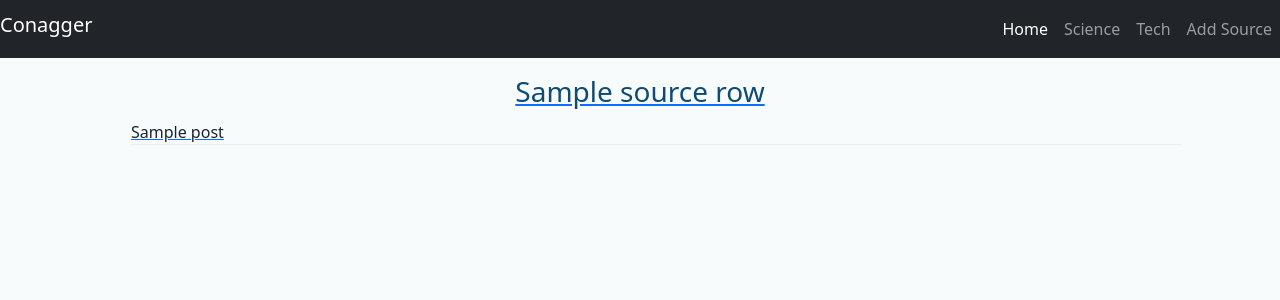
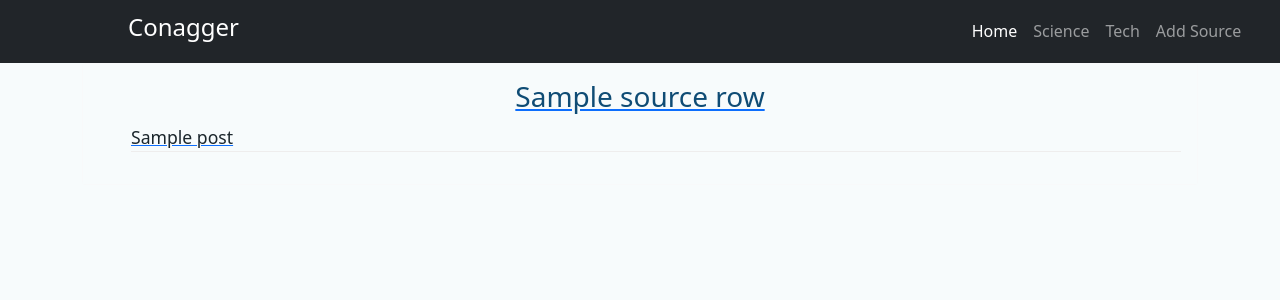
Before and after one commit to adityabansal99/Conagger, a Flask app: template components/templates/base.htm in a window 1280 px wide. Shown: the top 300 px of the page. Run offline with Flask 2, Linux system fonts and the light colour scheme; the template is opened without the code that fills it: most values are stand-ins (such as "Sample title", 1, 10 or a date in 2020).

Commit message:
Minor refactoring

```diff
--- a/components/source.py
+++ b/components/source.py
@@ -157,6 +157,10 @@ class TheVerge(Source):
             for link in self._soup.select("div.c-seven-up__main > div > div:nth-child(2) > h2 > a")
         ]
 
+        # Will refactor later
+        posts_text = posts_text[:6]
+        posts_link = posts_link[:6]
+
         for post_text, post_link in zip(posts_text,posts_link):
             self._posts[post_text] = post_link
 
--- a/components/templates/base.htm
+++ b/components/templates/base.htm
@@ -11,15 +11,15 @@
 </head>
 <body id = 'root-body' style="background-color: #f7fbfc;">
     <nav class="navbar navbar-expand-lg navbar-dark bg-dark">
-        <a class="navbar-brand" href="{{ url_for(request.endpoint) }}"><h5>Conagger</h5></a>
+        <a class="navbar-brand" href="{{ url_for(request.endpoint) }}" style="padding-left: 10%;"><h4>Conagger</h4></a>
         <button class="navbar-toggler" type="button" data-toggle="collapse" data-target="#navbarNavAltMarkup" aria-controls="navbarNavAltMarkup" aria-expanded="false" aria-label="Toggle navigation">
           <span class="navbar-toggler-icon"></span>
         </button>
         <div class="collapse navbar-collapse justify-content-end" id="navbarNavAltMarkup">
-          <div class="navbar-nav">
+          <div class="navbar-nav" style="padding-right: 3%;">
             <a class="nav-link active" href="{{ url_for(request.endpoint) }}">Home</a>
-            <a class="nav-link" href="#">Science</a>
-            <a class="nav-link" href="#">Tech</a>
+            <a class="nav-link" href="/science">Science</a>
+            <a class="nav-link" href="/tech">Tech</a>
             <a class="nav-link" href="#">Add Source</a>
             <!-- <a class="nav-link disabled" href="#" tabindex="-1" aria-disabled="true">Disabled</a> -->
           </div>
@@ -41,7 +41,7 @@
                             {% for post_heading, post_link in source.posts.items() %}
                             <li style="padding: 3px 0 0px 0; border-bottom: 1px solid #eeeded;">
                                 <a href="{{ post_link }}" target="_blank" class="card-link">
-                                    <span style="color: #1b262c;">{{post_heading}}</span>
+                                    <span style="color: #1b262c; font-size: 110%;">{{post_heading}}</span>
                                 </a>
                             </li>
                             {% endfor %}
```
